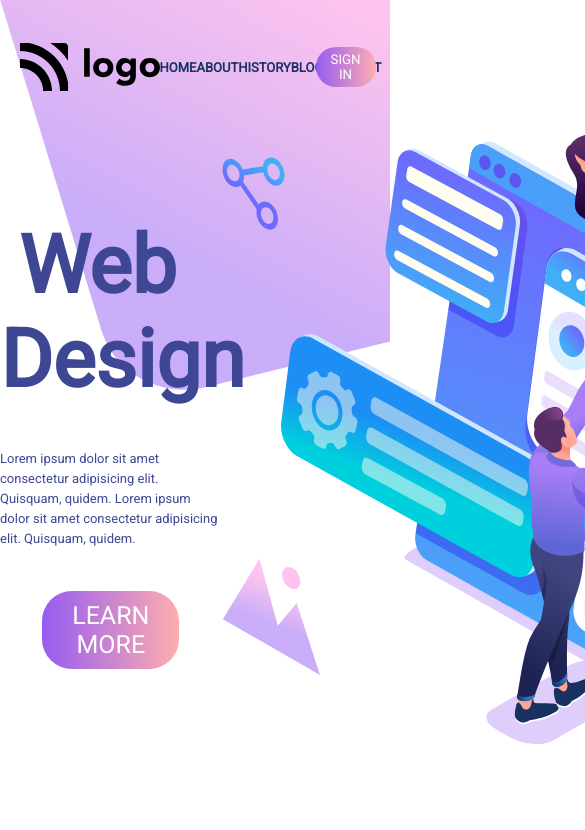
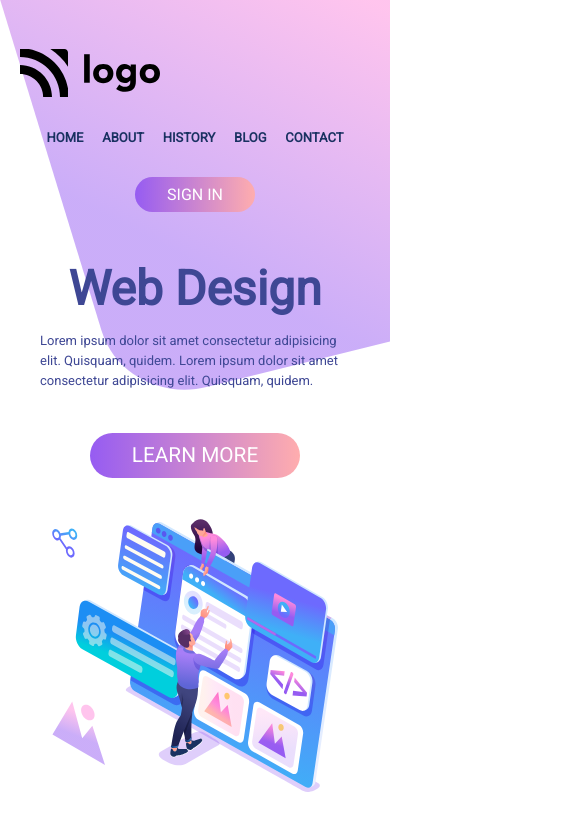
Before and after one commit to Amartya1110/Web-design-landing-page, a plain HTML site: page index.html in a window 390 px wide. Shown: the top 830 px of the page, 585 px wide, since content can reach past the window. Drawn offline with Linux system fonts and the light colour scheme.

Commit message:
Responsive Version

```diff
--- a/css/index.css
+++ b/css/index.css
@@ -5,35 +5,58 @@ html {
 *, *::before, *::after {
     margin: 0;
     padding: 0;
+    border: 0;
     box-sizing: inherit;
 }
 
 body {
-    width: 100vw;
+    /* width: 100vw; */
+    /* Don't put the above constraint as it may give you horizontal scroll bars */
     background-image: url("../images/backcover.svg");
     background-repeat: no-repeat;
     background-position: right top;
     background-size: contain;
     background-origin: border-box;
+
+    overflow-x: hidden;
 }
+
+.general-btn {
+    background-image: linear-gradient(to right, #965cf2, #ffadae);
+    color: white;
+    font-family: "Roboto";
+    border: 0em;
+    padding: 0.5em 2em;
+}
+
 
 /* ================================== */
 /* ========= Nav Bar ========= */
 /* ================================== */
 
-.main-div>nav {
+nav {
     display: flex;
+    flex-direction: column;
     justify-content: space-between;
     align-items: center;
-    width: 90vw;
-    margin: 5vh 5vw;
+    width: 90%;
+    margin: 2em auto;
+}
+
+
+nav>* {
+    margin: 1em 0em;
+}
+
+nav>img {
+    align-self: flex-start;
 }
 
 .nav-items {
     display: flex;
     justify-content: space-around;
     align-items: center;
-    width: 40vw;
+    width: 90%;
 }
 
 .nav-item {
@@ -44,12 +67,22 @@ body {
 }
 
 .signin-btn {
-    background-image: linear-gradient(to right, #965cf2, #ffadae);
-    color: white;
-    font-family: "Roboto";
-    padding: 5px 15px;
-    border: none;
-    border-radius: 30px;
+    font-size: 1rem;
+    padding: 0.5em 2em;
+    border-radius: 1.5em;
+}
+
+@media screen and (min-width: 920px) {
+    nav {
+        flex-direction: row;
+        width: 80%;
+        /* to center the nav bar */
+        margin: 2em auto;
+    }
+
+    .nav-items {
+        width: 50%;
+    }
 }
 
 /* ================================== */
@@ -58,25 +91,54 @@ body {
 
 .intro-section {
     display: flex;
-    justify-content: space-around;
-    height: 80vh;
+    flex-direction: column;
+    justify-content: space-between;
+    /* height: 80vh; */
+    padding: 0em 1em;
 }
+
+@media screen and (min-width: 920px) {
+    .intro-section {
+        flex-direction: row;
+        align-items: center;
+
+        padding: 2em 3em;
+    }
+}
+
+/* ========== Left section ========= */
 
 .left-section {
     text-align: center;
 }
 
+@media screen and (min-width: 920px) {
+    .left-section {
+        width: 40%;
+        height: 100% ;
+        margin-top: 2em;
+        /* margin-right: 1em; */
+    }
+}
+
 .left-section>h1 {
-    width: 50vw;
+    /* width: 50vw; */
     font-family: "Roboto";
-    font-size: 5rem;
+    font-size: 3rem;
     font-weight: bold;
     color: #3e4794;
-    margin: 10vh 0 5vh;
+    /* margin: 10vh 0 5vh; */
+    margin-bottom: 0.3em;
+}
+
+@media screen and (min-width: 920px) {
+    .left-section>h1 {
+        font-size: 4rem;
+    }
 }
 
 .left-section>h4 {
-    max-width: 321px;
+    max-width: 310px;
     font-family: "Roboto";
     font-size: 13px;
     font-weight: lighter;
@@ -88,32 +150,46 @@ body {
 }
 
 .learn-more-btn {
-    margin: 5vh;
-    background-image: linear-gradient(to right, #965cf2, #ffadae);
-    color: white;
-    font-family: "Roboto";
-    font-size: 25px;
-    padding: 10px 30px;
-    border: none;
-    border-radius: 30px;
+    margin: 2em;
+    font-size: 1.3rem;
+    border-radius: 2rem;
 
 }
 
+/* ========== Image div ========= */
+
 .imgs-div {
+    width: 100%;
+    text-align: center;
     position: relative;
 }
 
+@media screen and (min-width: 920px) {
+    .imgs-div {
+        width: 60%;
+    }
+}
+
 .imgs-div>img:last-child {
-    height: 80vh;
+    width: 80%;
+}
+
+.vector-imgs {
+    width: 15%;
+    height: fit-content;
+    position: absolute;
+    bottom: 10%;
+    left: 10%;
 }
 
 .vector-img {
-    position: absolute;
-    bottom: 20%;
+    width: 100%;
+    /* position: absolute; */
 }
 
 .vector-dot {
+    width: 25%;
     position: absolute;
-    bottom: calc(20% + 85px);
-    left: 60px;
+    top: 5%;
+    right: 20%;
 }
--- a/index.html
+++ b/index.html
@@ -24,7 +24,7 @@
           <h5 class="nav-item">BLOG</h5>
           <h5 class="nav-item">CONTACT</h5>
         </div>
-        <button class="signin-btn">SIGN IN</button>
+        <button class="general-btn signin-btn">SIGN IN</button>
       </nav>
       <div class="intro-section">
         <div class="left-section">
@@ -34,15 +34,17 @@
             quidem. Lorem ipsum dolor sit amet consectetur adipisicing elit.
             Quisquam, quidem.
           </h4>
-          <button class="learn-more-btn">LEARN MORE</button>
+          <button class="general-btn learn-more-btn">LEARN MORE</button>
         </div>
         <div class="imgs-div">
+          <div class="vector-imgs">
             <img src="./images/vector.svg" alt="vector-img" class="vector-img" />
             <img
               src="./images/vector-dot.svg"
               alt="vector-dot"
               class="vector-dot"
             />
+          </div>
           <img src="./images/intro-img.svg" alt="intro-img" />
         </div>
       </div>
```
Lines whose indentation alone changed are shown as unchanged.
